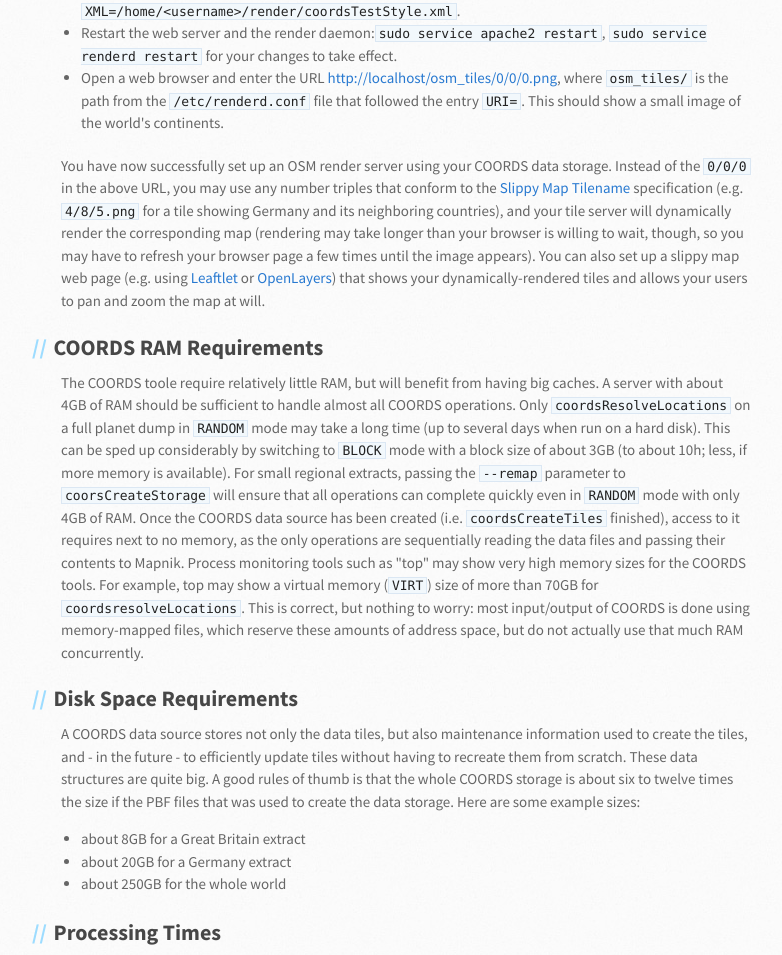
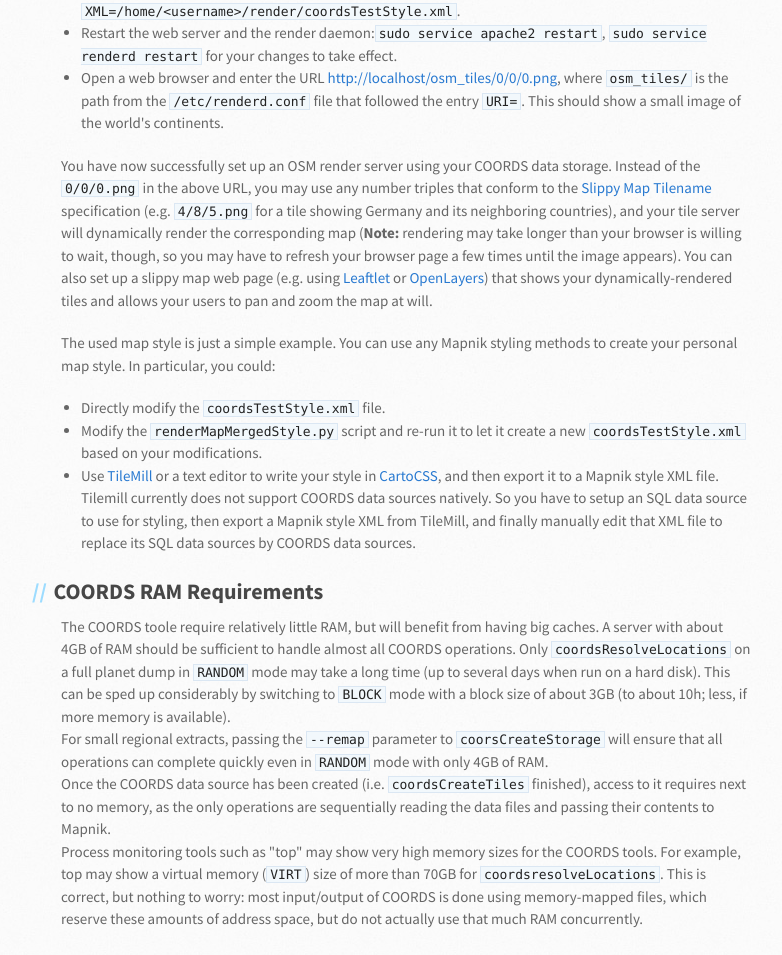
Before and after one commit to rbuch703/coords, a plain HTML site: page index.html in a window 1280 px wide. Shown: the part 3980-4935 px from the top of the page, without its empty margins (109-891 px from the left). Drawn offline with Linux system fonts and the light colour scheme.

Commit message:
- fixed typos, added information on custom styling

```diff
--- a/index.html
+++ b/index.html
@@ -145,15 +145,27 @@ You can now set up an OSM render server than renders map tiles on demand based o
     <li>Restart the web server and the render daemon:<code>sudo service apache2 restart</code>, <code>sudo service renderd restart</code> for your changes to take effect.</li>
     <li>Open a web browser and enter the URL <a href="http://localhost/osm_tiles/0/0/0.png" target="_blank">http://localhost/osm_tiles/0/0/0.png</a>, where <code>osm_tiles/</code> is the path from the <code>/etc/renderd.conf</code> file that followed the entry <code>URI=</code>. This should show a small image of the world's continents.</li>
 </ul>
-You have now successfully set up an OSM render server using your COORDS data storage. Instead of the <code>0/0/0</code> in the above URL, you may use any number triples that conform to the <a href="http://wiki.openstreetmap.org/wiki/Slippy_map_tilenames">Slippy Map Tilename</a> specification (e.g. <code>4/8/5.png</code> for a tile showing Germany and its neighboring countries), and your tile server will dynamically render the corresponding map (rendering may take longer than your browser is willing to wait, though, so you may have to refresh your browser page a few times until the image appears). You can also set up a slippy map web page (e.g. using <a href="http://leafletjs.com/" target="_blank">Leaftlet</a> or <a href="http://openlayers.org/" target="_blank">OpenLayers</a>) that shows your dynamically-rendered tiles and allows your users to pan and zoom the map at will.
+<p>
+You have now successfully set up an OSM render server using your COORDS data storage. Instead of the <code>0/0/0.png</code> in the above URL, you may use any number triples that conform to the <a href="http://wiki.openstreetmap.org/wiki/Slippy_map_tilenames">Slippy Map Tilename</a> specification (e.g. <code>4/8/5.png</code> for a tile showing Germany and its neighboring countries), and your tile server will dynamically render the corresponding map (<strong>Note:</strong> rendering may take longer than your browser is willing to wait, though, so you may have to refresh your browser page a few times until the image appears). You can also set up a slippy map web page (e.g. using <a href="http://leafletjs.com/" target="_blank">Leaftlet</a> or <a href="http://openlayers.org/" target="_blank">OpenLayers</a>) that shows your dynamically-rendered tiles and allows your users to pan and zoom the map at will.
+</p>
+<p>
+    The used map style is just a simple example. You can use any Mapnik styling methods to create your personal map style. In particular, you could:
+    <ul>
+        <li>Directly modify the <code>coordsTestStyle.xml</code> file.</li>
+        <li>Modify the <code>renderMapMergedStyle.py</code> script and re-run it to let it create a new <code>coordsTestStyle.xml</code> based on your modifications.</li>
+        <li>Use <a href="https://www.mapbox.com/tilemill/" target="_blank">TileMill</a> or a text editor to write your style in <a href="https://www.mapbox.com/tilemill/docs/manual/carto/" target="_blank">CartoCSS</a>, and then export it to a Mapnik style XML file. Tilemill currently does not support COORDS data sources natively. So you have to setup an SQL data source to use for styling, then export a Mapnik style XML from TileMill, and finally manually edit that XML file to replace its SQL data sources by COORDS data sources.</li>
+
+    </ul>
+</p>
+
 
 <h2>COORDS RAM Requirements</h2>
 
-The COORDS toole require relatively little RAM, but will benefit from having big caches. A server with about 4GB of RAM should be sufficient to handle almost all COORDS operations. Only <code>coordsResolveLocations</code> on a full planet dump in <code>RANDOM</code> mode may take a long time (up to several days when run on a hard disk). This can be sped up considerably by switching to <code>BLOCK</code> mode with a block size of about 3GB (to about 10h; less, if more memory is available).
+The COORDS toole require relatively little RAM, but will benefit from having big caches. A server with about 4GB of RAM should be sufficient to handle almost all COORDS operations. Only <code>coordsResolveLocations</code> on a full planet dump in <code>RANDOM</code> mode may take a long time (up to several days when run on a hard disk). This can be sped up considerably by switching to <code>BLOCK</code> mode with a block size of about 3GB (to about 10h; less, if more memory is available).<br>
 
-For small regional extracts, passing the <code>--remap</code> parameter to <code>coorsCreateStorage</code> will ensure that all operations can complete quickly even in <code>RANDOM</code> mode with only 4GB of RAM.
+For small regional extracts, passing the <code>--remap</code> parameter to <code>coorsCreateStorage</code> will ensure that all operations can complete quickly even in <code>RANDOM</code> mode with only 4GB of RAM.<br>
 
-Once the COORDS data source has been created (i.e. <code>coordsCreateTiles</code> finished), access to it requires next to no memory, as the only operations are sequentially reading the data files and passing their contents to Mapnik.
+Once the COORDS data source has been created (i.e. <code>coordsCreateTiles</code> finished), access to it requires next to no memory, as the only operations are sequentially reading the data files and passing their contents to Mapnik.<br>
 
 Process monitoring tools such as "top" may show very high memory sizes for the COORDS tools. For example, top may show a virtual memory (<code>VIRT</code>) size of more than 70GB for <code>coordsresolveLocations</code>. This is correct, but nothing to worry: most input/output of COORDS is done using memory-mapped files, which reserve these amounts of address space, but do not actually use that much RAM concurrently.
 
```
